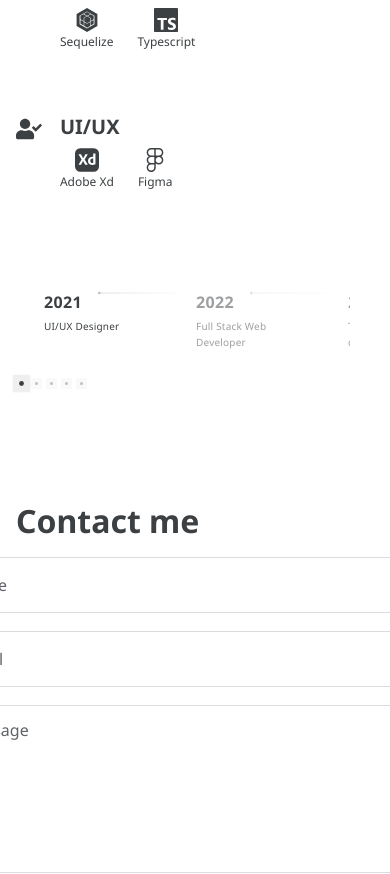
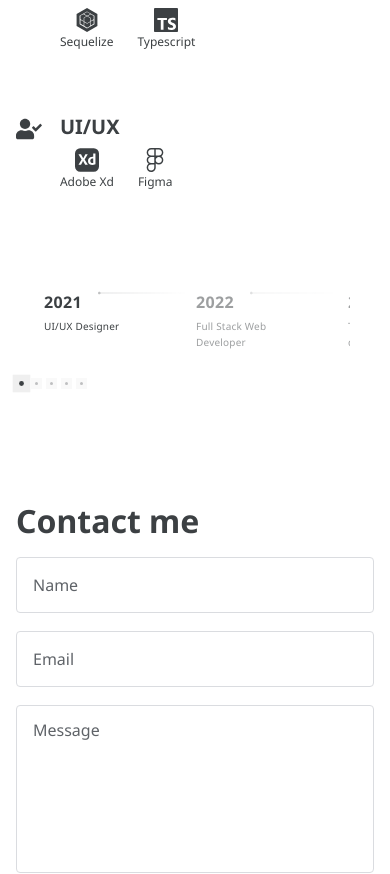
Before and after one commit to seba-sanchis/portfolio-v1, a Next.js app: page / in a window 390 px wide. Shown: the part 3458-4332 px from the top of the page. Built offline with nearby package versions, Linux system fonts and the light colour scheme.

Commit message:
styling the 'contact' component for mobile

```diff
--- a/src/components/Contact/ContactStyles.js
+++ b/src/components/Contact/ContactStyles.js
@@ -17,6 +17,10 @@ export const InputContainer = styled.div`
     &:focus-within {
         border: ${(props) => props.error ? "2px solid #d93025" : "2px solid #1967d2"};
     }
+
+    @media ${(props) => props.theme.breakpoints.mobile} {
+    width: 100%;
+  }
 `
 
 export const Input = styled.input`
```
